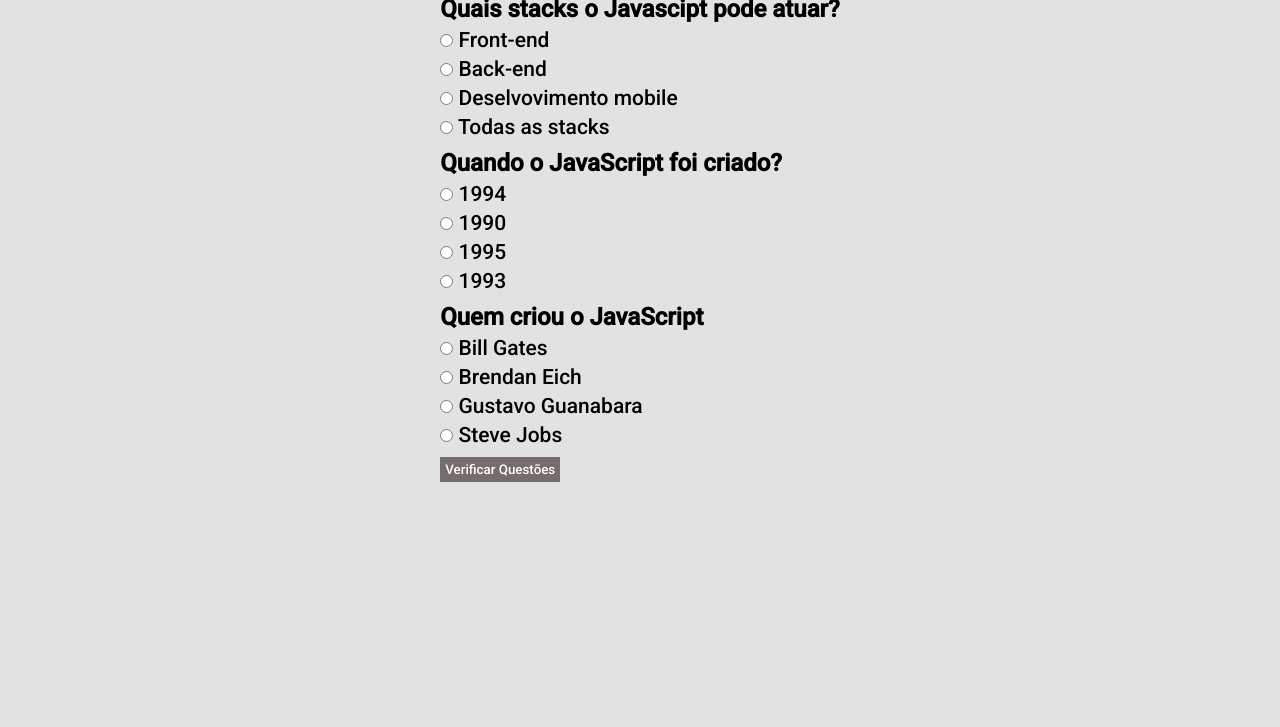
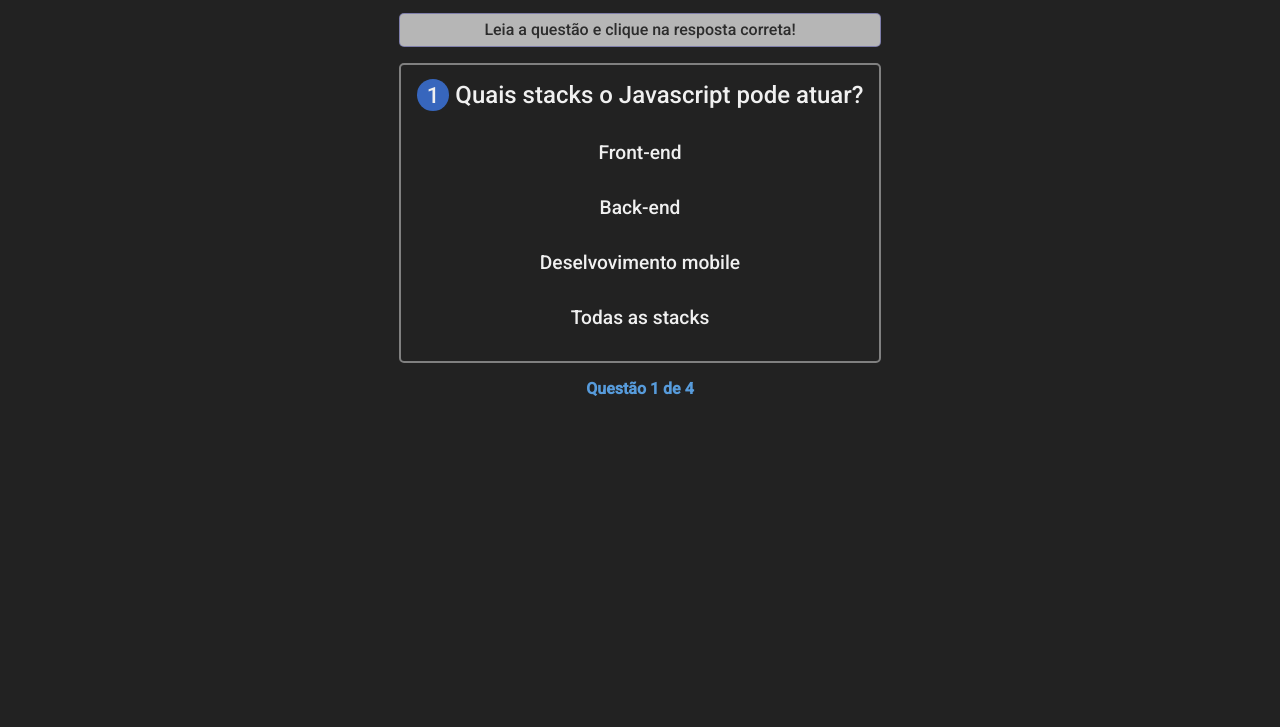
Before and after one commit to VitorMendonca62/JavaScript, a plain HTML site: page Projetos/Quizz/index.html in a window 1280 px wide. Shown: the part 73-800 px from the top of the page. Drawn offline with Linux system fonts and the light colour scheme.

Commit message:
melhorando o quizz

```diff
--- a/Projetos/Quizz/index.html
+++ b/Projetos/Quizz/index.html
@@ -1,26 +1,27 @@
 <!DOCTYPE html>
 <html lang="en">
+  <head>
+    <meta charset="UTF-8" />
+    <meta http-equiv="X-UA-Compatible" content="IE=edge" />
+    <meta name="viewport" content="width=device-width, initial-scale=1.0" />
+    <link rel="stylesheet" href="style.css" />
+    <link rel="preconnect" href="https://fonts.googleapis.com" />
+    <link rel="preconnect" href="https://fonts.gstatic.com" crossorigin />
+    <link
+      href="https://fonts.googleapis.com/css2?family=Roboto:wght@500&display=swap"
+      rel="stylesheet"
+    />
+    <title>Document</title>
+  </head>
 
-<head>
-    <meta charset="UTF-8">
-    <meta http-equiv="X-UA-Compatible" content="IE=edge">
-    <meta name="viewport" content="width=device-width, initial-scale=1.0">
-    <link rel="stylesheet" href="style.css">
-    <link rel="preconnect" href="https://fonts.googleapis.com">
-    <link rel="preconnect" href="https://fonts.gstatic.com" crossorigin>
-    <link href="https://fonts.googleapis.com/css2?family=Roboto:wght@500&display=swap" rel="stylesheet">
-    <title>Document</title>
-</head>
+  <body>
+    <h1>Quiz JavaScript</h1>
+    <main>
+      <p id="telaInicio">Leia a questão e clique na resposta correta!</p>
+      <div id="questao"></div>
+      <p id="desempenho"></p>
+    </main>
+  </body>
 
-<body onload="escreverQuestoes()">
-    <h1> Quiz JavaScript</h1>
-    <main>
-        <div id="questões">
-
-        </div>
-    </main>
-
-</body>
-<script src="main.js"></script>
-
+  <script src="main.js"></script>
 </html>
--- a/Projetos/Quizz/main.js
+++ b/Projetos/Quizz/main.js
@@ -1,141 +1,98 @@
-var asQuestoes = [{
-    questao: "Quais stacks o Javascipt pode atuar?",
+const questoes = [
+  {
+    questao: "Quais stacks o Javascript pode atuar?",
     respostas: {
       a: "Front-end",
       b: "Back-end",
       c: "Deselvovimento mobile",
-        d: "Todas as stacks"
+      d: "Todas as stacks",
     },
-    alternativaCorreta: "Todas as stacks"
+    alternativaCorreta: "d",
   },
   {
-    questao: "Quem criou o JavaScript",
+    questao: "Quem criou o Javascript",
     respostas: {
       a: "Bill Gates",
       b: "Brendan Eich",
       c: "Gustavo Guanabara",
-        d: "Steve Jobs"
+      d: "Steve Jobs",
     },
-    alternativaCorreta: "Brendan Eich"
+    alternativaCorreta: "b",
   },
   {
-    questao: "Quando o JavaScript foi criado?",
+    questao: "Quando o Javascript foi criado?",
     respostas: {
       a: "1994",
       b: "1990",
       c: "1995",
-        d: "1993"
+      d: "1993",
     },
-    alternativaCorreta: "1995"
+    alternativaCorreta: "c",
+  },
+  {
+    questao: "Qual é um framework do Javascript?",
+    respostas: {
+      a: "NodeJS",
+      b: "ReactJS",
+      c: "Spring",
+      d: "Django",
+    },
+    alternativaCorreta: "a",
+  },
+];
+const elem_questao = document.getElementById("questao");
+const desempenho = document.getElementById("desempenho");
+let numeroQuestao = 0;
+let pontuacao = 0;
+
+function mostrarQuestao(numeroQuestao) {
+  const questao = questoes[numeroQuestao];
+  elem_questao.innerHTML = `
+  <h2 id="${numeroQuestao}"><span id="indiceQuestao">${
+    numeroQuestao + 1
+  }</span> ${questao.questao}</h2>
+  <div id="alternativas">
+  <input type="button" onclick='verificarResposta("a")' name="questao${numeroQuestao}" value="${
+    questao.respostas.a
+  }">
+  <input type="button" onclick='verificarResposta("b")' name="questao${numeroQuestao}" value="${
+    questao.respostas.b
+  }">
+  <input type="button" onclick='verificarResposta("c")' name="questao${numeroQuestao}" value="${
+    questao.respostas.c
+  }">
+  <input type="button" onclick='verificarResposta("d")' name="questao${numeroQuestao}" value="${
+    questao.respostas.d
+  }">
+  </div>
+  `;
+  desempenho.innerHTML = `Questão ${numeroQuestao + 1} de ${questoes.length}`;
 }
-]
-var resultuado = document.getElementById("questões")
-var arrayNumerosAleatorios = new Array()
-var jaFoi = false
+mostrarQuestao(0);
 
-function escreverQuestoes() {
-    var questao1 = asQuestoes[arrayNumerosAleatorios[0]]
-    var questao2 = asQuestoes[arrayNumerosAleatorios[1]]
-    var questao3 = asQuestoes[arrayNumerosAleatorios[2]]
+function verificarResposta(resposta) {
+  const questao = questoes[numeroQuestao];
+  const respostaCorreta = questao.alternativaCorreta;
+  if (resposta === respostaCorreta) {
+    pontuacao += 20;
+  }
+  numeroQuestao++;
+  proximaTela(numeroQuestao);
+}
 
-    if (arrayNumerosAleatorios.length < 3) {
-        numeroAleatorio()
+const proximaTela = (numeroQuestao) =>
+  numeroQuestao === questoes.length
+    ? mostrarTelaConclusiva()
+    : mostrarQuestao(numeroQuestao);
+
+function mostrarTelaConclusiva() {
+  elem_questao.innerHTML = "";
+  elem_questao.style.display = "none";
+  const telaInicio = document.getElementById("telaInicio");
+  telaInicio.innerText = "Fim de jogo!";
+  desempenho.innerText = `Você conseguiu ${pontuacao} pontos, parabéns!`;
+
+  setTimeout(() => {
+    location.reload();
+  }, 10000);
 }
-    if (arrayNumerosAleatorios.length == 3 && jaFoi == false) {
-        resultuado.innerHTML += `<h2 id="quest01"> ${questao1.questao} </h2>
-    <p><input type="radio" name="questao01" value="${questao1.respostas.a}"> ${questao1.respostas.a}</p>
-    <p><input type="radio" name="questao01" value="${questao1.respostas.b}"> ${questao1.respostas.b}</p>
-    <p><input type="radio" name="questao01" value="${questao1.respostas.c}"> ${questao1.respostas.c}</p>
-    <p><input type="radio" name="questao01" value="${questao1.respostas.d}"> ${questao1.respostas.d}</p>`
-
-        resultuado.innerHTML += `<h2 id="quest02"> ${questao2.questao} </h2>
-    <p><input type="radio" name="questao02" value="${questao2.respostas.a}"> ${questao2.respostas.a}</p>
-    <p><input type="radio" name="questao02" value="${questao2.respostas.b}"> ${questao2.respostas.b}</p>
-    <p><input type="radio" name="questao02" value="${questao2.respostas.c}"> ${questao2.respostas.c}</p>
-    <p><input type="radio" name="questao02" value="${questao2.respostas.d}"> ${questao2.respostas.d}</p>`
-
-        resultuado.innerHTML += `<h2 id="quest03"> ${questao3.questao} </h2>
-    <p><input type="radio" name="questao03" value="${questao3.respostas.a}"> ${questao3.respostas.a}</p>
-    <p><input type="radio" name="questao03" value="${questao3.respostas.b}"> ${questao3.respostas.b}</p>
-    <p><input type="radio" name="questao03" value="${questao3.respostas.c}"> ${questao3.respostas.c}</p>
-    <p><input type="radio" name="questao03" value="${questao3.respostas.d}"> ${questao3.respostas.d}</p>`
-        resultuado.innerHTML += `<button onclick="verificarQuestoes()">Verificar Questões</button>`
-        jaFoi = true
-    }
-}
-function erroNumeroAleatorio() {
-    numeroAleatorio()
-}
-function numeroAleatorio() {
-    if (arrayNumerosAleatorios.length < 3) {
-        let min = 0
-        let max = 3
-        let dif = max - min
-        let aleatorio = Math.random()
-        var numeroAleatorio = min + Math.trunc(dif * aleatorio)
-        if (arrayNumerosAleatorios.indexOf(numeroAleatorio) != -1) {
-            erroNumeroAleatorio()
-        } else {
-            arrayNumerosAleatorios.push(numeroAleatorio)
-            escreverQuestoes()
-        }
-    }
-}
-var radiosQuestoao01 = document.getElementsByName("questao01")
-var radiosQuestoao02 = document.getElementsByName("questao02")
-var radiosQuestoao03 = document.getElementsByName("questao03")
-
-var checked01 = false; var checked02 = false; var checked03 = false
-
-var arrayNumerosDasTentativas = new Array()
-
-function verSePreencheu() {
-    for (var a = 0; a <= 4; a++) {
-        if (radiosQuestoao01[a].checked) {
-            checked01 = true
-            arrayNumerosDasTentativas.push(a)
-            break
-        } else { false }
-    }
-    for (var b = 0; b <= 4; b++) {
-        if (radiosQuestoao02[b].checked) {
-            checked02 = true
-            arrayNumerosDasTentativas.push(b)
-            break
-        } else { false }
-    }
-    for (var c = 0; c <= 4; c++) {
-        if (radiosQuestoao03[c].checked) {
-            checked03 = true
-            arrayNumerosDasTentativas.push(c)
-            break
-        } else { false }
-    }
-}
-var acertou = 0
-
-function verificarQuestoes() {
-    verSePreencheu()
-
-    var quest01 = document.getElementById("quest01")
-    var quest02 = document.getElementById("quest02")
-    var quest03 = document.getElementById("quest03")
-
-    if (checked01 == true && checked02 == true && checked03 == true) {
-        if (radiosQuestoao01[arrayNumerosDasTentativas[0]].value == asQuestoes[arrayNumerosAleatorios[0]].alternativaCorreta) {
-            acertou++
-            quest01.style.color = "green"
-        } else { quest01.style.color = "red" }
-        if (radiosQuestoao02[arrayNumerosDasTentativas[1]].value == asQuestoes[arrayNumerosAleatorios[1]].alternativaCorreta) {
-            acertou++
-            quest02.style.color = "green"
-        } else { quest02.style.color = "red" }
-        if (radiosQuestoao03[arrayNumerosDasTentativas[2]].value == asQuestoes[arrayNumerosAleatorios[2]].alternativaCorreta) {
-            acertou++
-            quest03.style.color = "green"
-        } else { quest03.style.color = "red" }
-    } else {
-        console.log("Preencha todos os dados")
-    }
-    resultuado.innerHTML += `<h3> Você obteve ${acertou} acertos! Parábens!`
-}
--- a/Projetos/Quizz/style.css
+++ b/Projetos/Quizz/style.css
@@ -2,34 +2,75 @@
   padding: 0;
   margin: 0;
   box-sizing: border-box;
-    font-family: 'Roboto', sans-serif;
+  font-family: "Roboto", sans-serif;
 }
 body {
-    background-color: rgb(226, 226, 226);
+  background-color: rgb(34, 34, 34);
   display: flex;
   align-items: center;
+  justify-content: center;
   flex-direction: column;
 }
 h1 {
+  color: white;
+  width: 100%;
   text-align: center;
+  padding: 1rem;
+  font-size: 2em;
+}
+main {
+  margin-top: 1rem;
+}
+#telaInicio {
+  background-color: rgb(182, 182, 182);
+  color: rgb(44, 44, 44);
+  text-align: center;
+  border-radius: 5px;
+  padding: 0.4rem;
+  border: rgba(41, 41, 151, 0.397) 1px solid;
+}
+
+#indiceQuestao {
+  background-color: rgb(55, 102, 189);
+  font-size: 1.4rem;
+  padding: 3px 10px;
+  border-radius: 50%;
+}
+#questao {
+  margin-top: 1rem;
+  color: rgb(240, 240, 240);
+  border: solid gray 2px;
+  border-radius: 5px;
+  padding: 1rem;
+  font-size: 1.5rem;
+}
+h2 {
+  font-size: inherit;
+  font-weight: 100;
+}
+#alternativas {
+  display: flex;
+  justify-content: center;
+  align-items: center;
+  flex-direction: column;
+  margin: 1rem 2rem 0rem;
+}
+#alternativas > input {
+  background-color: transparent;
+  border: transparent;
+  color: rgb(240, 240, 240);
+  font-size: 1.2rem;
   width: 100%;
-    background-color: rgb(209, 207, 207);
-    padding: 10px;
+  padding: 1rem;
 }
-button {
-    padding: 5px;
-    border: none;
-    background-color: rgb(117, 108, 108);
-    color: white;
-    margin-top: 10px;
+#alternativas > input:hover {
+  background-color: rgb(55, 102, 189);
+  border-radius: 5px;
 }
-button:hover {
-    opacity: 0.6;
+
+#desempenho {
+  color: rgb(87, 155, 219);
+  font-weight: bold;
+  text-align: center;
+  margin-top: 1rem;
 }
-p {
-    font-size: 21px;
-    margin-top: 5px;
-}
-#questões, h2 {
-    margin-top: 10px;
-}
```
Lines whose indentation alone changed are shown as unchanged.
